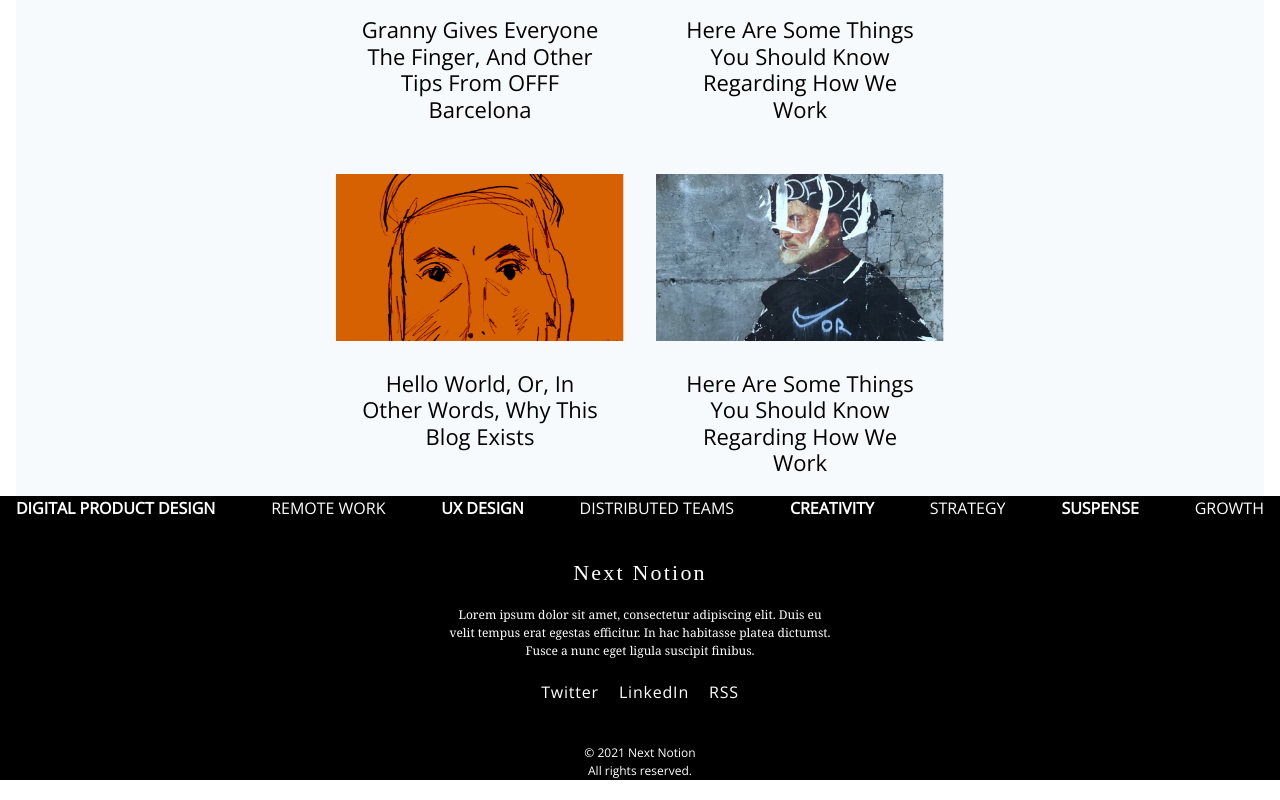
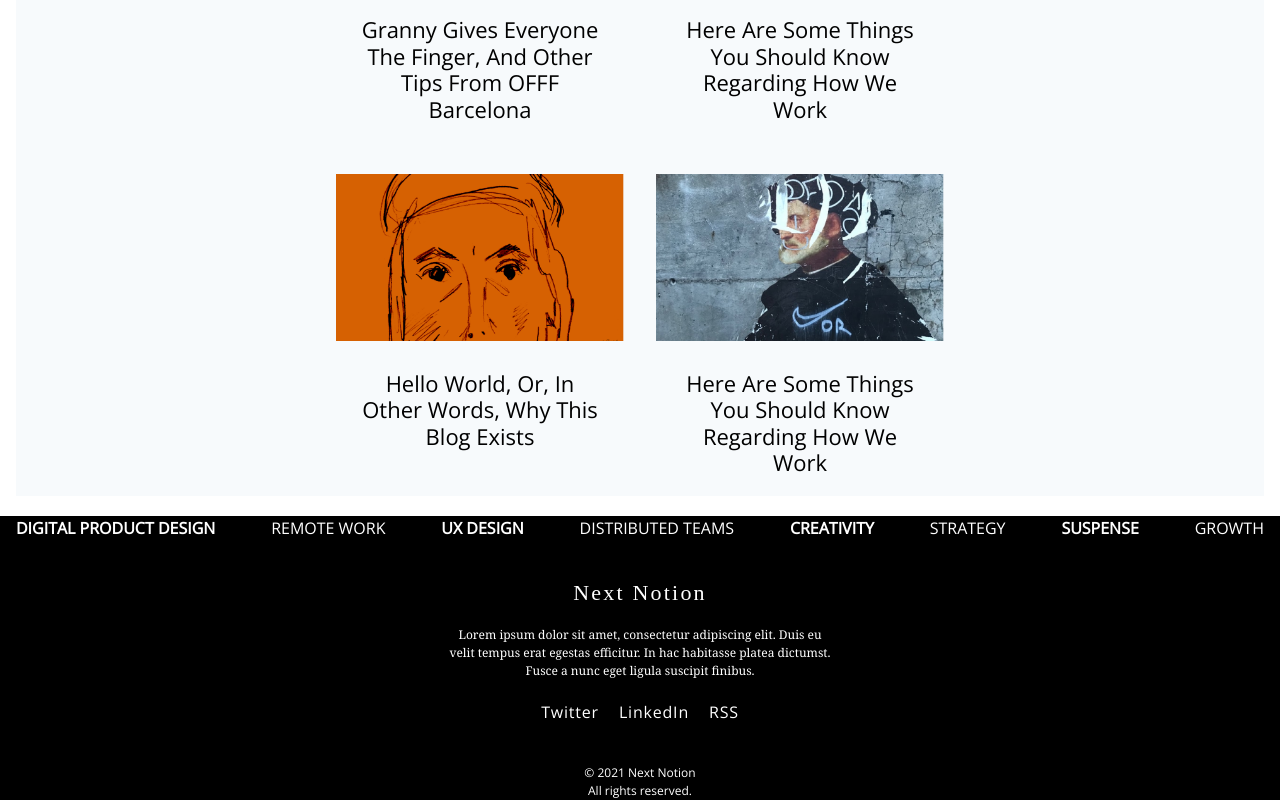
Before and after one commit to naufaldi/nextjs-chakra-notion-blog, a Next.js app: page / in a window 1280 px wide. Shown: the part 1987-2787 px from the top of the page. Built offline with nearby package versions, Linux system fonts and the light colour scheme.

Commit message:
fix margin-top footer

```diff
--- a/src/components/layout/Footer.js
+++ b/src/components/layout/Footer.js
@@ -14,7 +14,7 @@ const textDecorFooter = [
 
 export default function Footer(params) {
   return (
-    <Box as="footer" backgroundColor="black" color="white">
+    <Box as="footer" backgroundColor="black" color="white" mt="5">
       <Container
         maxW="container.xl"
         display="flex"
```
